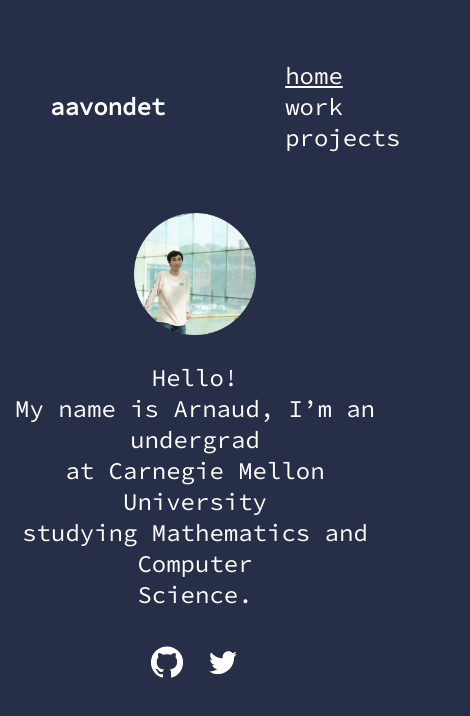
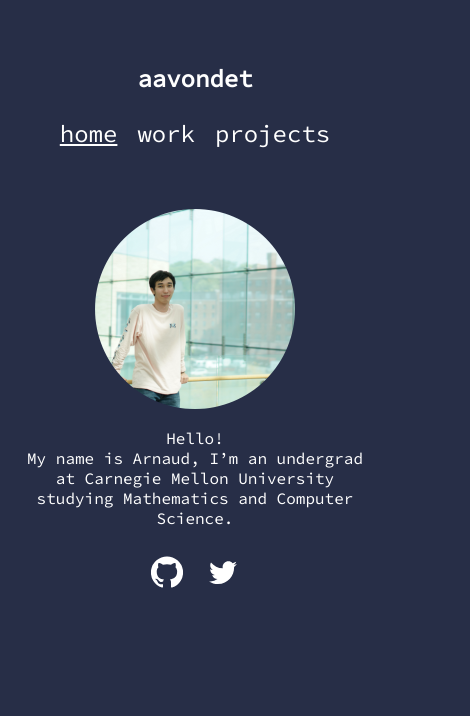
Before and after one commit to aavondet/aavondet, a React app: page / in a window 390 px wide. Shown: the top 716 px of the page, 470 px wide, since content can reach past the window. Built offline with nearby package versions, Linux system fonts and the light colour scheme.

Commit message:
Made header and home mobile friendly :)

```diff
--- a/src/components/Header.js
+++ b/src/components/Header.js
@@ -1,16 +1,18 @@
 import React from 'react';
 import { makeStyles } from '@material-ui/core/styles';
 import { Link, useRouteMatch } from 'react-router-dom';
+import Grid from '@material-ui/core/Grid';
 
-const useStyles = makeStyles(() => ({
-	header: {
-    	display: 'flex',
-        justifyContent: 'space-between',
-        alignItems: 'center',
+const useStyles = makeStyles(({ breakpoints }) => ({
+    gridContainer: {
+        padding: '50px',
+        [breakpoints.down('sm')]: {
+            padding: '50px 0px',
+		},
     },
     headerNavList: {
         listStyle: 'none',
-		padding: '50px',
+        textAlign: 'end',
 		'& li': {
             display: 'inline-block',
             padding: '0px 20px',
@@ -27,6 +29,13 @@ const useStyles = makeStyles(() => ({
 			'& .active': {
 				textDecoration: 'underline',
             },
+            [breakpoints.down('sm')]: {
+                padding: '0px 10px',
+            },
+        },
+        [breakpoints.down('sm')]: {
+            textAlign: 'center',
+            paddingInlineStart: '0px',
 		},
     },
     headerTitle: {
@@ -36,14 +45,20 @@ const useStyles = makeStyles(() => ({
         	fontSize: 'x-large',
         	textDecoration: 'none',
         },
+        [breakpoints.down('sm')]: {
+            textAlign: 'center',
+		},
     },
 }));
 
 const Header = () => {
 	const classes = useStyles();
 	return (
-		<div className={classes.header}>
+		<Grid container className={classes.gridContainer}>
+            <Grid item xs='12' md='6'>
                 <h1 className={classes.headerTitle}><a href='/'>aavondet</a></h1>
+            </Grid>
+            <Grid item xs='12' md='6'>
                 <nav>
                     <ul className={classes.headerNavList}>
                         <li><NavItem label='home' to='/' active={true}/></li>
@@ -51,7 +66,8 @@ const Header = () => {
                         <li><NavItem label='projects' to='/projects'/></li>
                     </ul>
                 </nav>
-		</div>
+            </Grid>
+		</Grid>
   	);
 };
 
--- a/src/components/Home.js
+++ b/src/components/Home.js
@@ -12,12 +12,21 @@ const useStyles = makeStyles(({ breakpoints }) => ({
 		fontSize: '24px',
 		margin: 'auto',
 		[breakpoints.down('sm')]: {
-			textAlign: 'center',
+            textAlign: 'center',
+            fontSize: '16px',
 		},
 	},
-	homeAvatar: {
+	homeAvatarContainer: {
 		maxWidth: '100%',
-		textAlign: 'center',
+        textAlign: 'center',
+    },
+    homeAvatar: {
+        width: '400px',
+        height: '400px',
+        [breakpoints.down('sm')]: {
+            width: '200px',
+            height: '200px',
+		},
 	},
 	button: {
 		color: 'white',
@@ -30,8 +39,8 @@ const Home = () => {
 	const classes = useStyles();
 	return (
 		<Grid container>
-			<Grid item xs='12' md='6' className={classes.homeAvatar}>
-				<img src={AvatarL} srcSet={`${AvatarS} 300w, ${AvatarL} 1280w`} alt='Picture of Arnaud'/>
+			<Grid item xs='12' md='6' className={classes.homeAvatarContainer}>
+				<img className={classes.homeAvatar} src={AvatarL} srcSet={`${AvatarS} 300w, ${AvatarL} 1280w`} alt='Picture of Arnaud'/>
 			</Grid>
 			<Grid item xs='12' md='6' className={classes.homeParagraph}>
 				<p>
```
Lines whose indentation alone changed are shown as unchanged.
